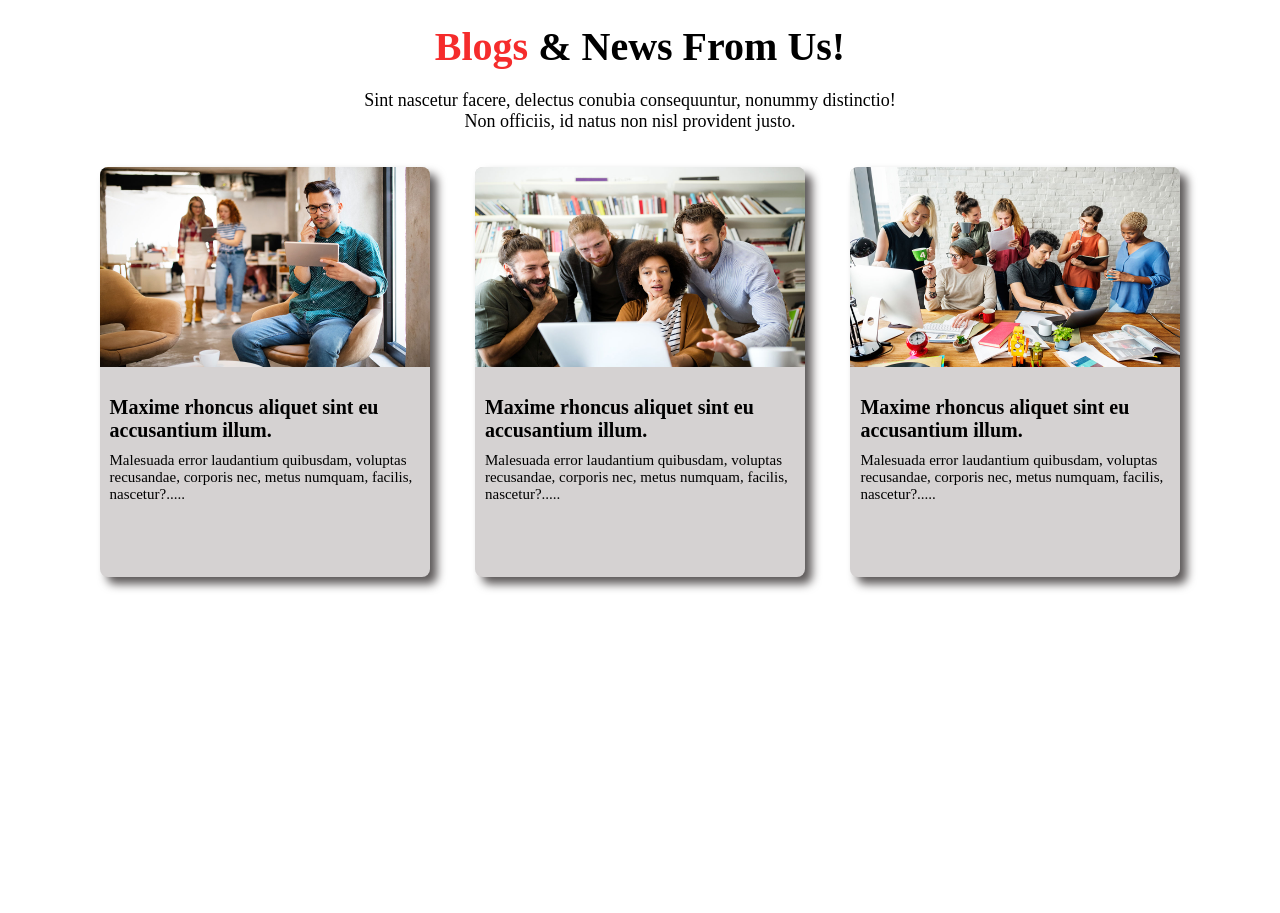
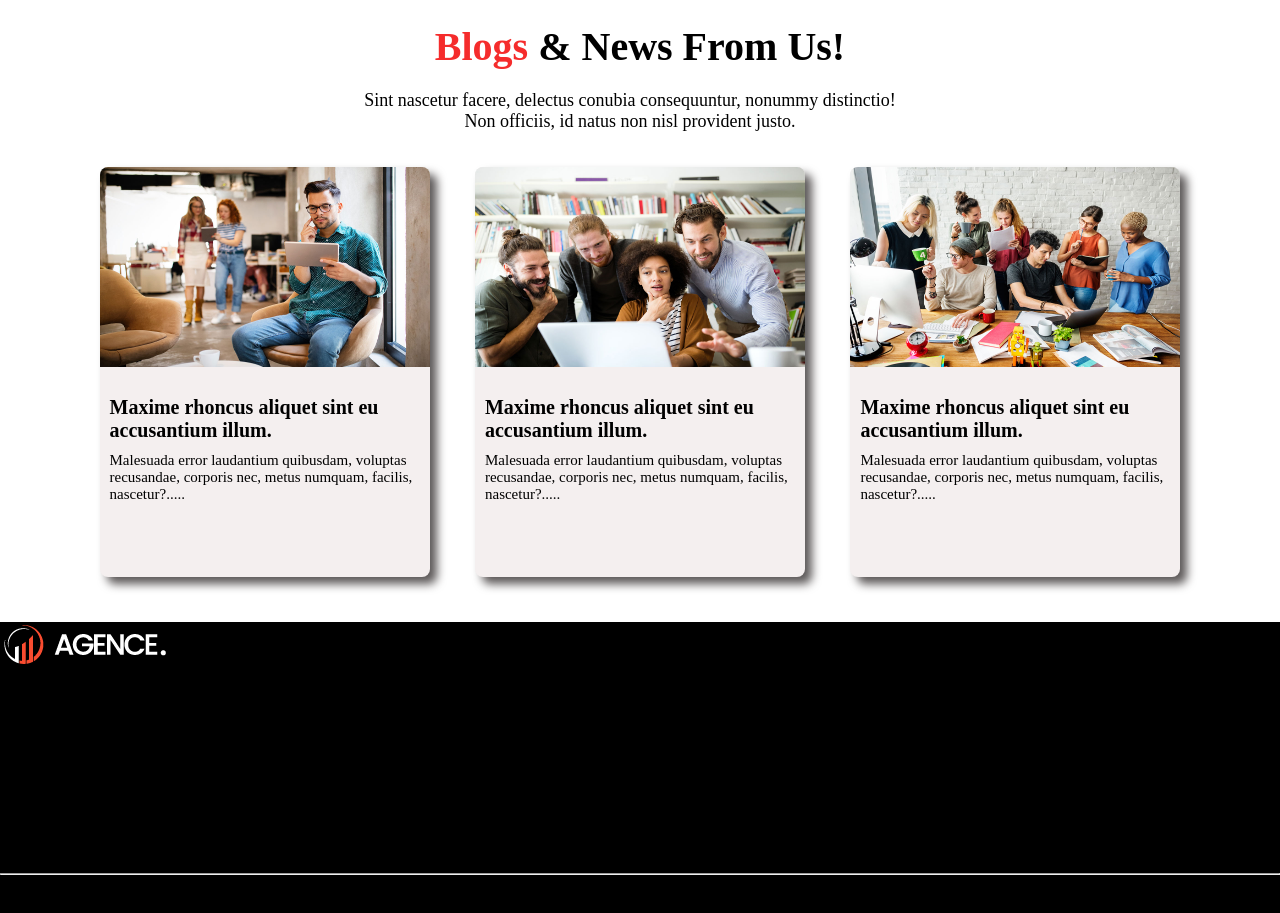
Before and after one commit to NahidAhmed47/digital-agency, a plain HTML site: page index.html in a window 1280 px wide. Shown: the part 1677-2590 px from the top of the page. Before the commit the page ends 2299 px from the top, so only its background shows below. Drawn offline with Linux system fonts and the light colour scheme; a web font is replaced by a local one.

Commit message:
footer html structure added

```diff
--- a/index.html
+++ b/index.html
@@ -123,7 +123,46 @@
         </section>
     </main>
     <footer>
-
+        <div class="main-box-footer">
+            <div class="about">
+                <img src="asset/logo/logo.png" alt="logo">
+                <p>Auctor blandit dolorem primis eius odit soluta molestie? Malesuada elementum aut doloremque labo.
+                </p>
+                <img src="asset/icons/" alt="">
+                <img src="" alt="">
+                <img src="" alt="">
+                <img src="" alt="">
+            </div>
+            <div class="useful-link">
+                <h3 class="footer-title"></h3>
+                <ul>
+                    <li><a href=""></a></li>
+                    <li><a href=""></a></li>
+                    <li><a href=""></a></li>
+                    <li><a href=""></a></li>
+                </ul>
+            </div>
+            <div class="support">
+                <h3 class="footer-title"></h3>
+                <ul>
+                    <li><a href=""></a></li>
+                    <li><a href=""></a></li>
+                    <li><a href=""></a></li>
+                    <li><a href=""></a></li>
+                </ul>
+            </div>
+            <div class="contract">
+                <h3 class="footer-title">
+                    Contract information
+                </h3>
+                <p></p>
+                <p></p>
+                <p></p>
+                <p></p>
+            </div>
+            <hr class="hr-footer">
+            <p class="copyright"></p>
+        </div>
     </footer>
   </body>
 </html>
--- a/styles/style.css
+++ b/styles/style.css
@@ -266,7 +266,7 @@ span{
     width: 330px;
     height: 410px;
     border: 0;
-    background-color: #D5D2D2;
+    background-color: #f4efef;
     border-radius: 8px;
     text-align: left;
     box-shadow: 7px 7px 10px #5c5858;
@@ -285,3 +285,14 @@ span{
     padding-left: 10px;
     font-size: 15px;
 }
+
+/* footer section styles */
+footer{
+    width: 100%;
+    height: 400px;
+    background-color: black;
+    border: 0;
+}
+.main-box-footer{
+
+}
```
